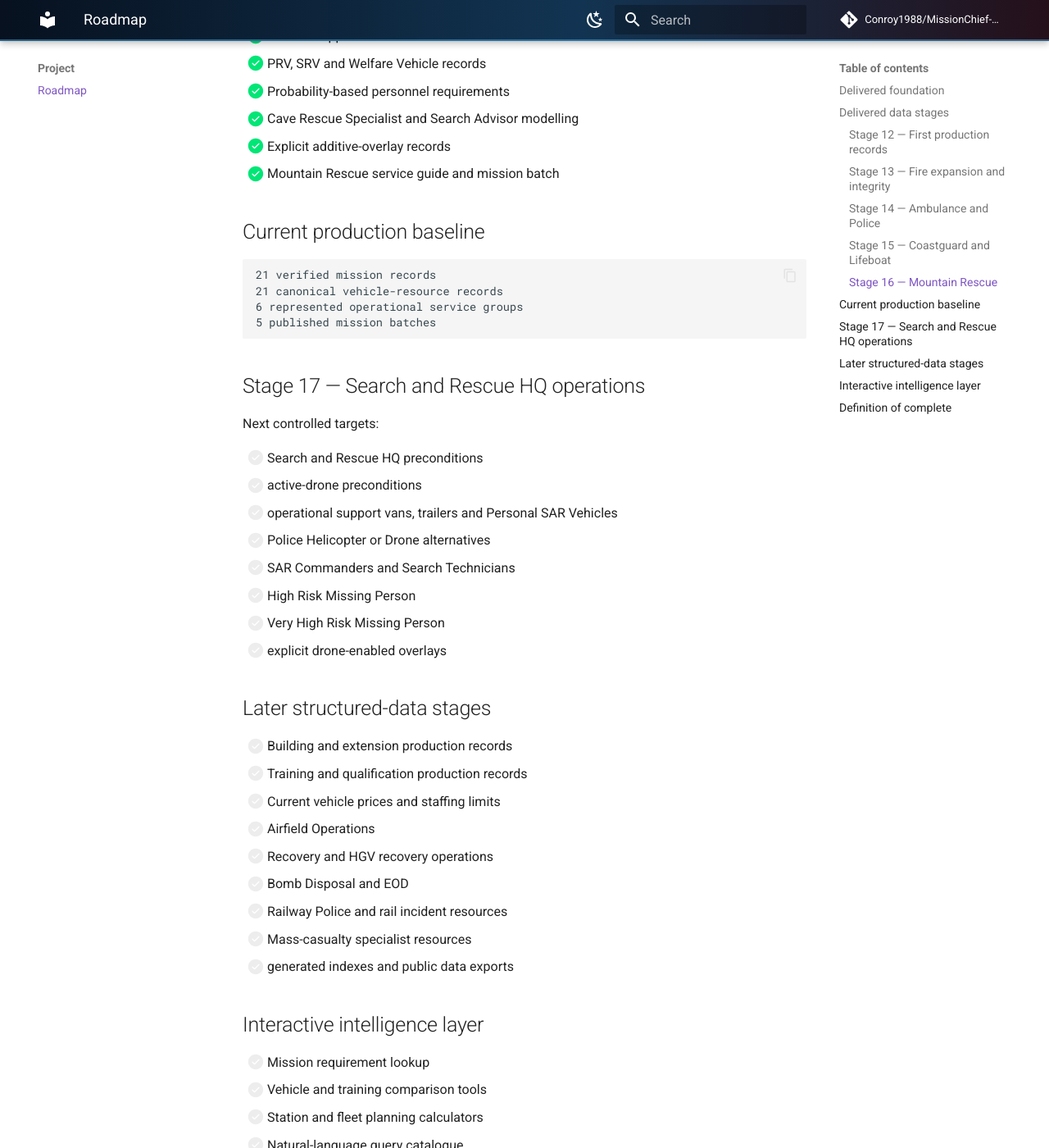
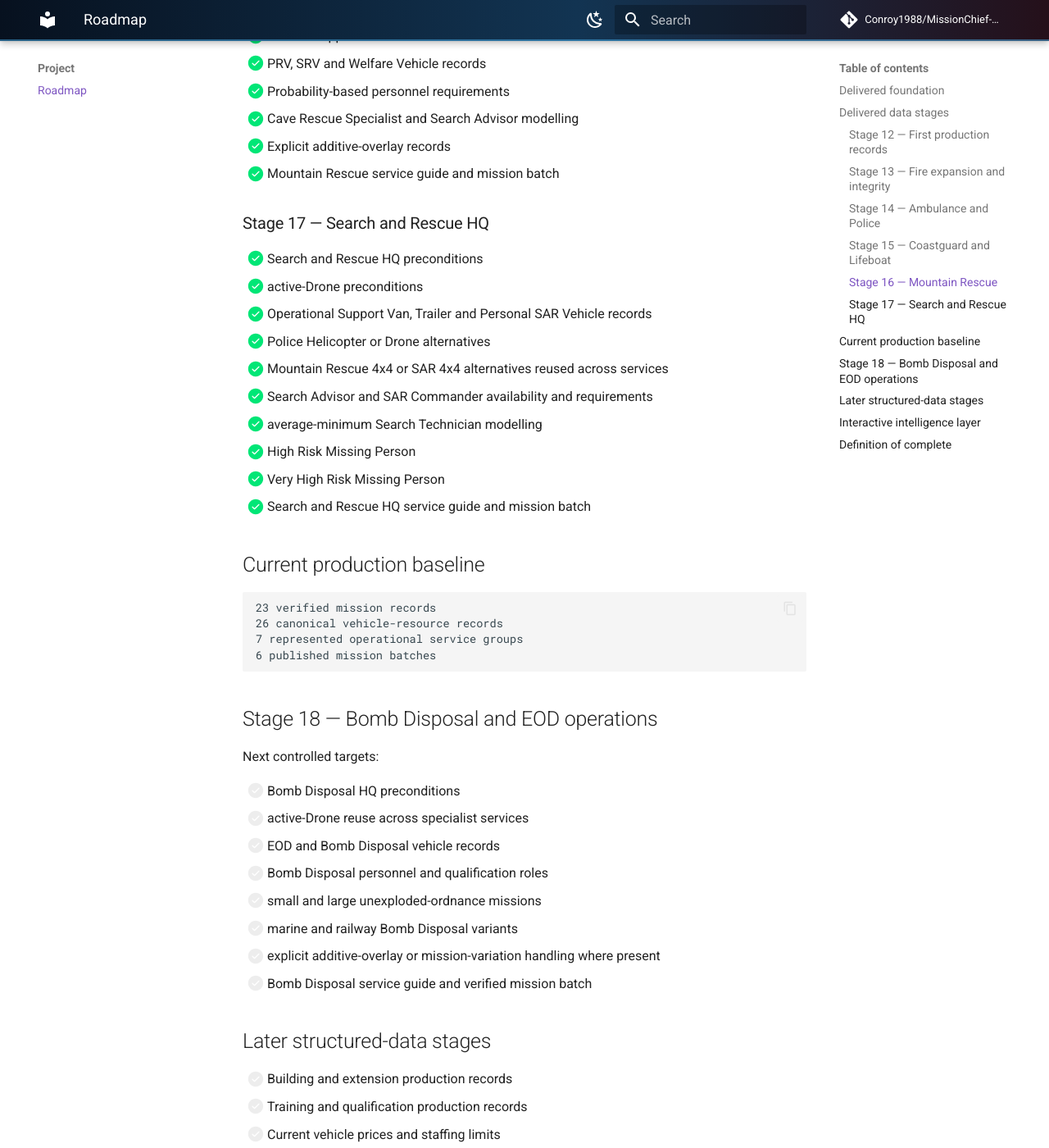
Before and after one commit to Conroy1988/MissionChief-UK, an MkDocs documentation site: the page built from docs/ROADMAP.md, in a window 1280 px wide and 1400 px high, scrolled down 1686 px. Shown: the whole window at 82% size. Built offline with MkDocs 1.6.1 and Material for MkDocs 9.7.7, drawn with Linux system fonts in a browser that asks for light colours; comment, search, counter and statistics services are not loaded.

Commit message:
Synchronise roadmap with Stage 17 delivery

````diff
--- a/docs/ROADMAP.md
+++ b/docs/ROADMAP.md
@@ -56,27 +56,40 @@ MissionChief UK is developed as a maintained information system rather than a on
 - [x] Explicit additive-overlay records
 - [x] Mountain Rescue service guide and mission batch
 
+### Stage 17 — Search and Rescue HQ
+
+- [x] Search and Rescue HQ preconditions
+- [x] active-Drone preconditions
+- [x] Operational Support Van, Trailer and Personal SAR Vehicle records
+- [x] Police Helicopter or Drone alternatives
+- [x] Mountain Rescue 4x4 or SAR 4x4 alternatives reused across services
+- [x] Search Advisor and SAR Commander availability and requirements
+- [x] average-minimum Search Technician modelling
+- [x] High Risk Missing Person
+- [x] Very High Risk Missing Person
+- [x] Search and Rescue HQ service guide and mission batch
+
 ## Current production baseline
 
 ```text
-21 verified mission records
-21 canonical vehicle-resource records
-6 represented operational service groups
-5 published mission batches
+23 verified mission records
+26 canonical vehicle-resource records
+7 represented operational service groups
+6 published mission batches
 ```
 
-## Stage 17 — Search and Rescue HQ operations
+## Stage 18 — Bomb Disposal and EOD operations
 
 Next controlled targets:
 
-- [ ] Search and Rescue HQ preconditions
-- [ ] active-drone preconditions
-- [ ] operational support vans, trailers and Personal SAR Vehicles
-- [ ] Police Helicopter or Drone alternatives
-- [ ] SAR Commanders and Search Technicians
-- [ ] High Risk Missing Person
-- [ ] Very High Risk Missing Person
-- [ ] explicit drone-enabled overlays
+- [ ] Bomb Disposal HQ preconditions
+- [ ] active-Drone reuse across specialist services
+- [ ] EOD and Bomb Disposal vehicle records
+- [ ] Bomb Disposal personnel and qualification roles
+- [ ] small and large unexploded-ordnance missions
+- [ ] marine and railway Bomb Disposal variants
+- [ ] explicit additive-overlay or mission-variation handling where present
+- [ ] Bomb Disposal service guide and verified mission batch
 
 ## Later structured-data stages
 
````
Also changed, not shown: other parts of docs/ROADMAP.md (+0 -1 lines).
